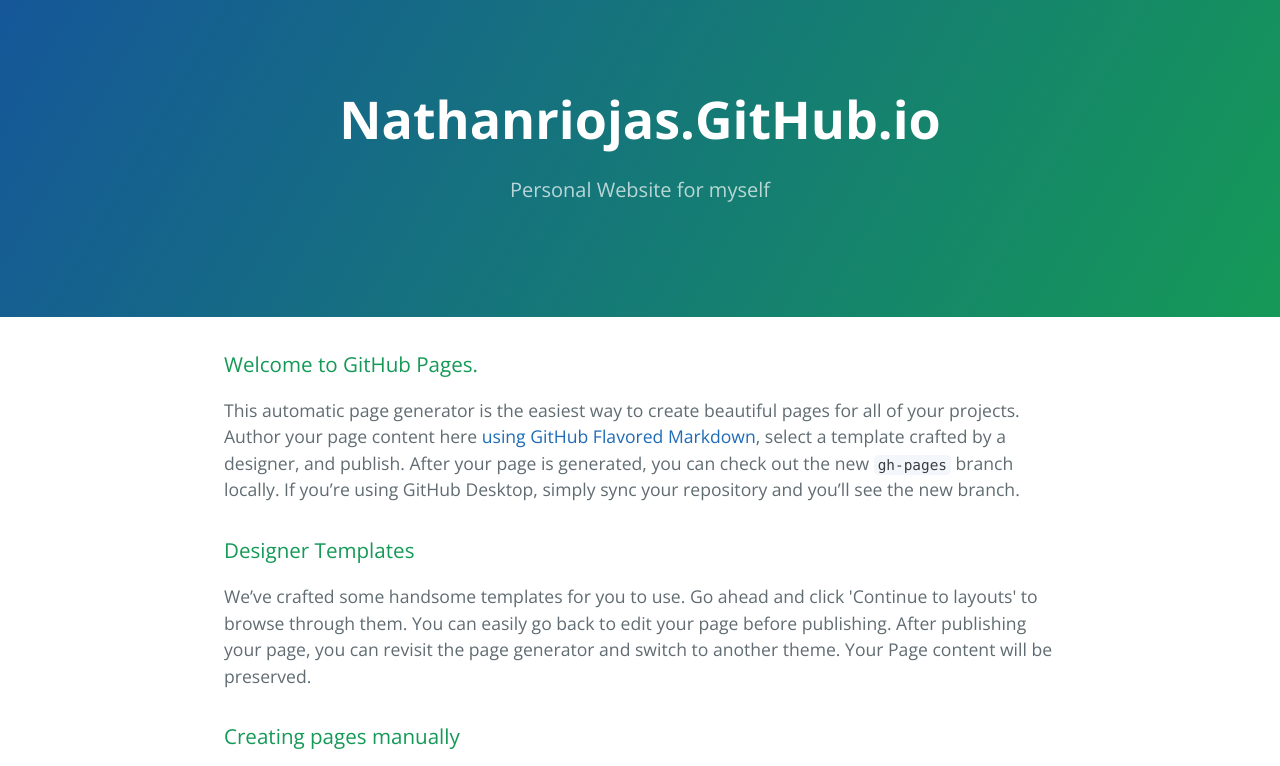
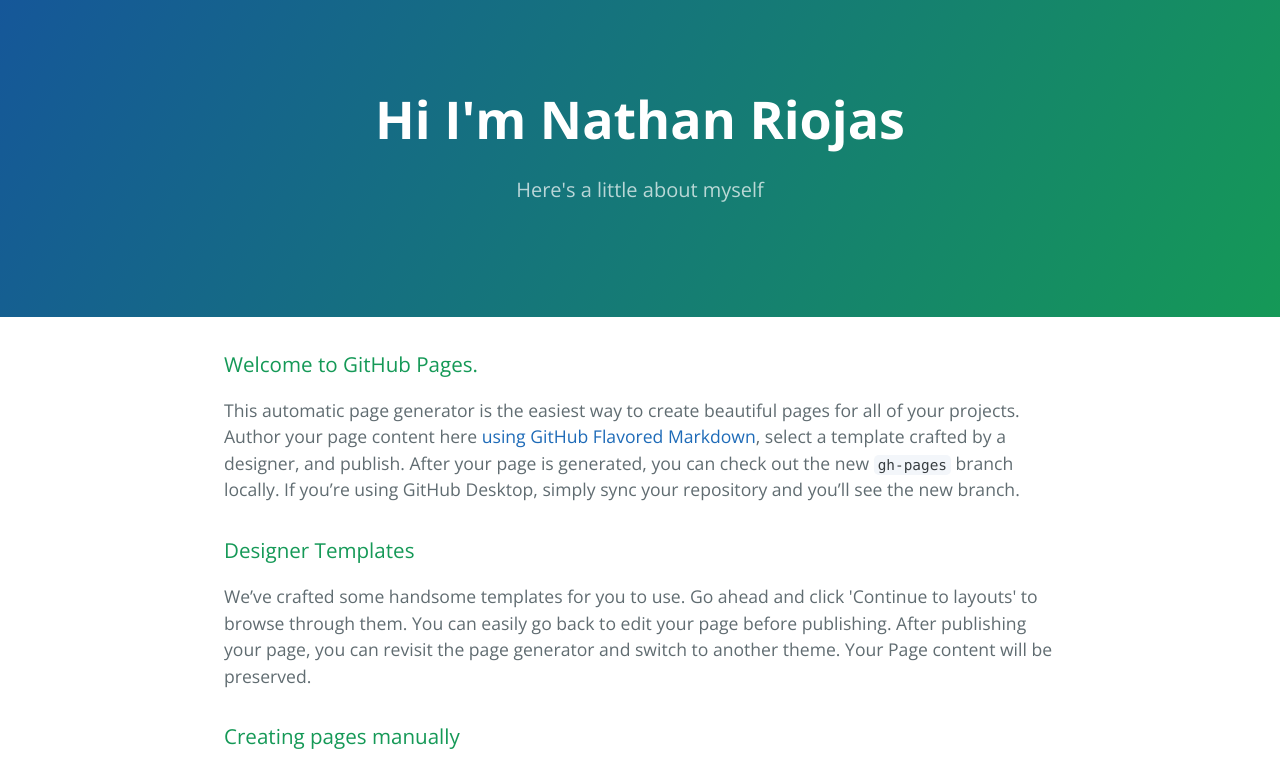
Before and after one commit to nathanriojas/nathanriojas.github.io, a plain HTML site: page index.html in a window 1280 px wide. Shown: the top 766 px of the page. Drawn offline with nearby package versions, Linux system fonts and the light colour scheme.

Commit message:
Updating title again

```diff
--- a/index.html
+++ b/index.html
@@ -11,8 +11,8 @@
   </head>
   <body>
     <section class="page-header">
-      <h1 class="project-name">Nathanriojas.GitHub.io</h1>
-      <h2 class="project-tagline">Personal Website for myself</h2>
+      <h1 class="project-name">Hi I'm Nathan Riojas</h1>
+      <h2 class="project-tagline">Here's a little about myself</h2>
     </section>
 
     <section class="main-content">
```
